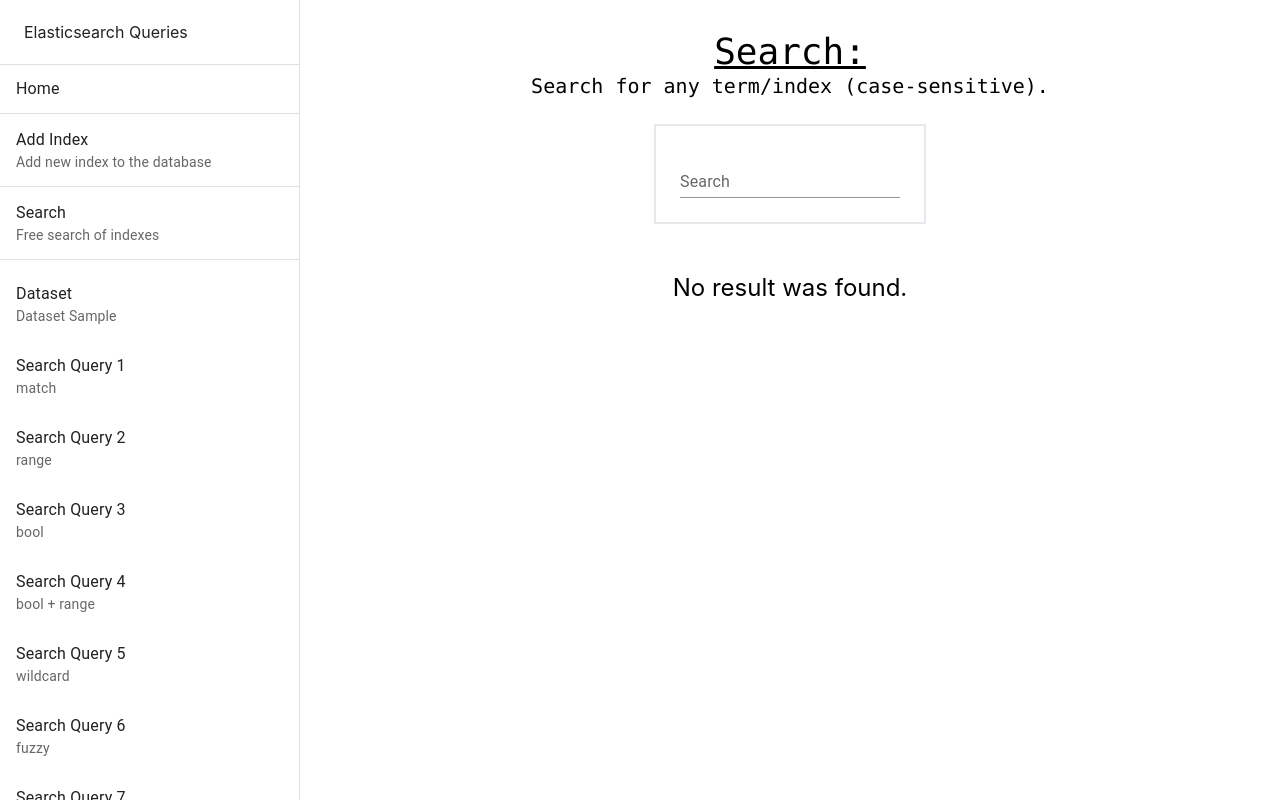
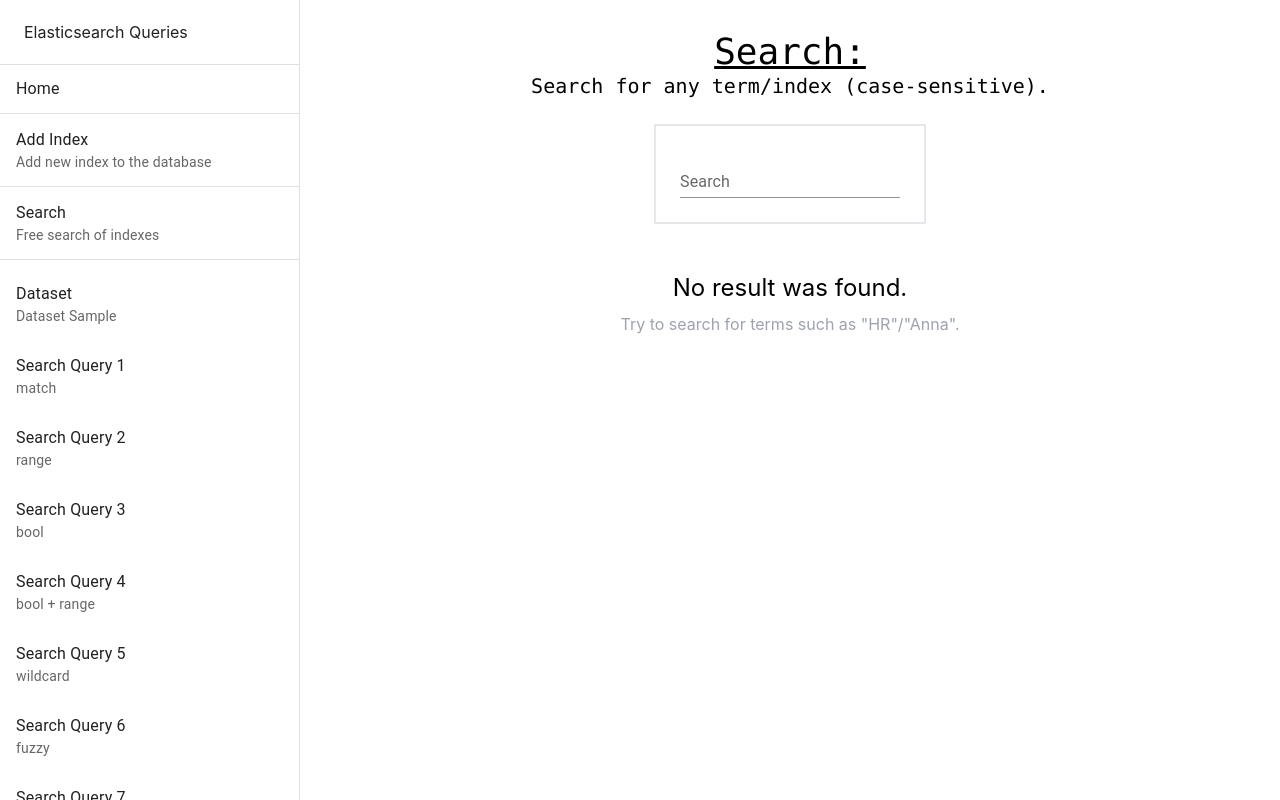
Before and after one commit to ChenBri/Elasticsearch-Frontend, a React (Create React App) app: page /search in a window 1280 px wide. Built offline with nearby package versions, Linux system fonts and the light colour scheme.

Commit message:
Updated no result div

```diff
--- a/src/Components/Search.jsx
+++ b/src/Components/Search.jsx
@@ -84,7 +84,10 @@
 
 
                         :
-                        <div className="text-center text-2xl pt-12">No result was found.</div>}
+                        <>
+                            <div className="text-center text-2xl pt-12">No result was found.</div>
+                            <div className="text-center text-md pt-2 text-gray-400">Try to search for terms such as "HR"/"Anna".</div>
+                        </>}
 
                 </div>
 
```
